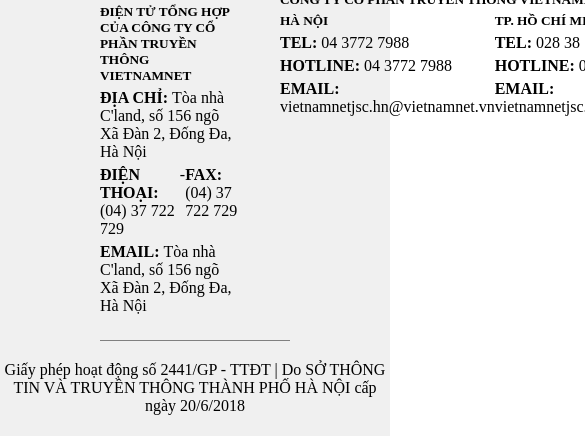
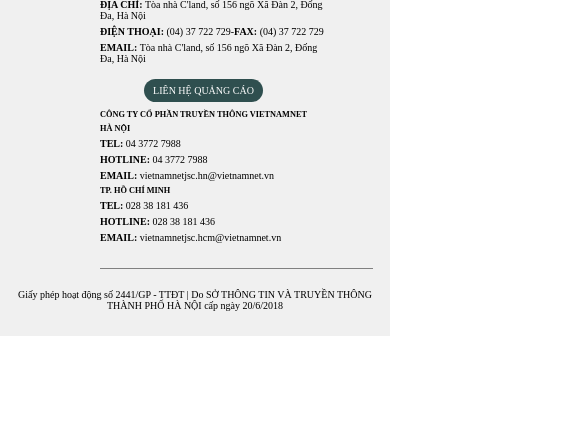
Before and after one commit to mxuanvan02/TestIntern, a plain HTML site: page details-page.html in a window 390 px wide. Shown: the part 4059-4495 px from the top of the page, 585 px wide, since content can reach past the window. After the commit the page ends 4395 px from the top, so only its background shows below. Drawn offline with Linux system fonts and the light colour scheme.

Commit message:
Add link css responsive to detail page.

```diff
--- a/details-page.html
+++ b/details-page.html
@@ -7,6 +7,8 @@
   <link rel="stylesheet" href="css/reset.css">
   <link rel="stylesheet" href="css/key.css">
   <link rel="stylesheet" href="css/index.css">
+  <link rel="stylesheet" href="css/responsive/tablet.css">
+  <link rel="stylesheet" href="css/responsive/mobile.css">
   <title>Tin tuc</title>
 </head>
 <body>
```
